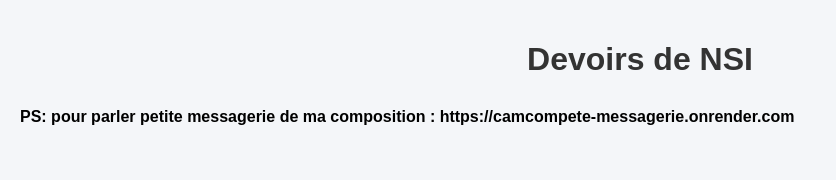
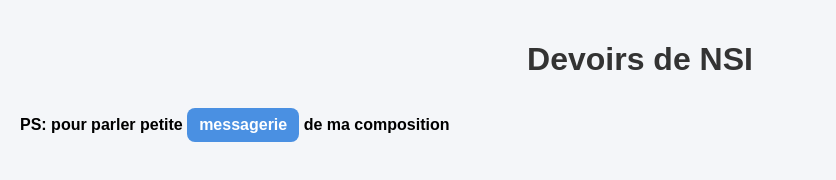
Before and after one commit to timothee-piotre/devoirs-nsi, a website: page public/index.html in a window 1280 px wide. Shown: the whole page, without its empty margins (0-836 px from the left). Drawn offline with Linux system fonts and the light colour scheme; no server answers.

Commit message:
Modify footer to add link to messaging service
Updated footer to include a clickable link for the messaging service.

```diff
--- a/public/index.html
+++ b/public/index.html
@@ -8,7 +8,7 @@
 <body>
   <h1>Devoirs de NSI</h1>
   <div id="files-container"></div>
-  <footer><b>PS: pour parler petite messagerie de ma composition : https://camcompete-messagerie.onrender.com</b></footer>
+  <footer><b>PS: pour parler petite <a href="https://camcompete-messagerie.onrender.com">messagerie</a> de ma composition </b></footer>
   <script>
     async function loadFiles() {
       const res = await fetch("/api/files");
```
